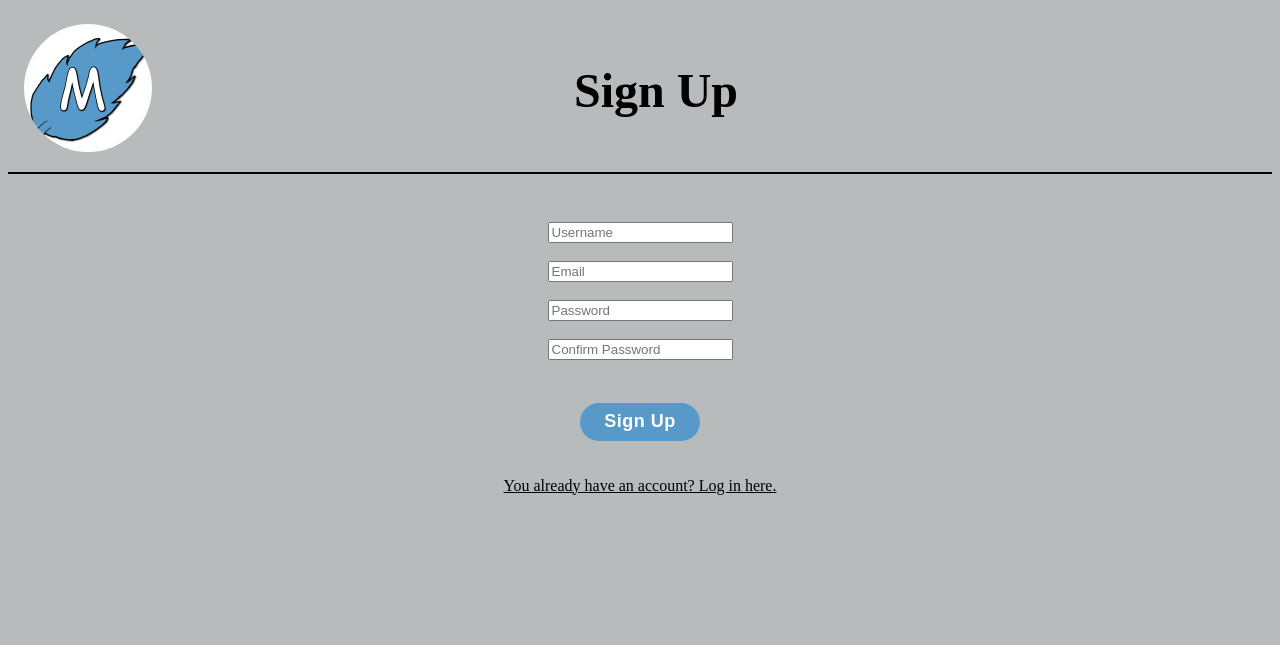
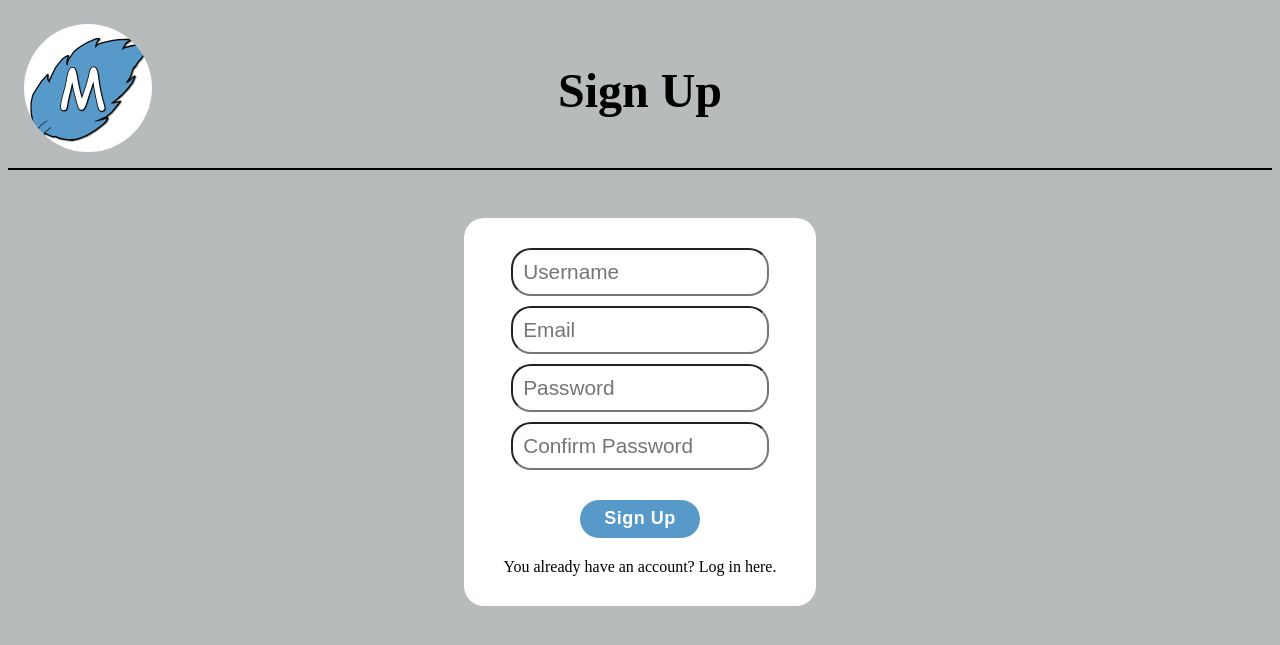
Before and after one commit to xhorey/social_media_proj, a Django app: page /signup in a window 1280 px wide. Shown: the top 645 px of the page. Run offline with Django 5.2, Linux system fonts and the light colour scheme.

Commit message:
Sign up page normal

```diff
--- a/project_1/static/Styles/Signup.css
+++ b/project_1/static/Styles/Signup.css
@@ -1,9 +1,13 @@
 #loginLink{
     color: black;
+    text-decoration: none;
 }
+
 #loginLink:hover{
-    color: white;
+    color: #5799c8;
     transition: color 0.3s ease;
+    transform: scale(1.1);
+    transition: transform 0.3s ease;
 }
 body{
     background : #b7bbbb;
@@ -11,14 +15,16 @@ body{
 .header{
     display: flex;
     align-items: center;
-    justify-content: space-between;
+    justify-content: flex-start;
     border-bottom: 2px double black;
     padding: 1em;
+    position: relative;
 }
 #logo{
     width: 8em;
     height: 8em;
     border-radius: 100%;
+    display: block;
 }
 #logo:hover{
     transform: scale(1.1);
@@ -27,7 +33,11 @@ body{
 #MainHeader{
     font-size: 3em;
     color: black;
-    padding-right: 2em;
+    position: absolute;
+    left: 50%;
+    top: 50%;
+    transform: translate(-50%, -45%);
+    margin: 0;
 }
 .signup{
     display: flex;
@@ -46,16 +56,35 @@ body{
     letter-spacing: 0.5px;
     cursor: pointer;
     transition: all 0.2s ease;
-    margin-top: 25px;
+    margin-top: 20px;
     aspect-ratio: 16 / 5;
     font-size: clamp(14px, 2vw, 18px);
     width: clamp(120px, 12%, 200px);
     display: flex;
     justify-content: center;
     align-items: center;
+    margin-bottom: 20px;
 
 }
 #signupButton:hover{
-    background-color: #0572c0;
+    background-color: #1d1e1e;
     transition: background-color 0.3s ease;
 }
+
+.form_signup{
+    display: flex;
+    flex-direction: column;
+    background-color: white;
+    align-items: center;
+    justify-content: center;
+    padding: 30px;
+    border-radius: 20px;
+}
+
+.input_field{
+    margin-bottom: 10px;
+    width: 80%;
+    border-radius: 20px;
+    padding: 10px;
+    font-size: 1.3em;
+}
--- a/project_1/templates/Signup.html
+++ b/project_1/templates/Signup.html
@@ -13,7 +13,6 @@
     <div class="header">
         <a href="signin" ><img id="logo" src="{% static '/Assets/Mint_firstLogo.png'%}" alt= "Webpage Logo"></a>
         <h1 id="MainHeader">Sign Up</h1>
-        <h1></h1>
     </div>
     <div class="signup">
 
@@ -33,15 +32,16 @@
 
         </div>
 
-        <form action="" method="POST">
+        <form class="form_signup" action="" method="POST">
             {% csrf_token %}
-            <input type="text" id="username" placeholder="Username" name="username" required><br><br>
-            <input type="email" id="email" placeholder="Email" name="email" required><br><br>
-            <input type="password" id="password" placeholder="Password" name="password" required><br><br>
-            <input type="password" id="confirmPassword" placeholder="Confirm Password" name="confirmPassword" required><br><br>
-            <button type="submit" id="signupButton">Sign Up</button><br><br>
+            <input type="text" class="input_field" id="username" placeholder="Username" name="username" required>
+            <input type="email" class="input_field" id="email" placeholder="Email" name="email" required>
+            <input type="password" class="input_field" id="password" placeholder="Password" name="password" required>
+            <input type="password" class="input_field" id="confirmPassword" placeholder="Confirm Password" name="confirmPassword" required>
+            <button type="submit"  id="signupButton">Sign Up</button>
+            <a href="/signin" id="loginLink"> You already have an account? Log in here.</a>
         </form>
-        <a href="/signin" id="loginLink"> You already have an account? Log in here.</a>
+
     </div>
 </body>
 </html>
```
